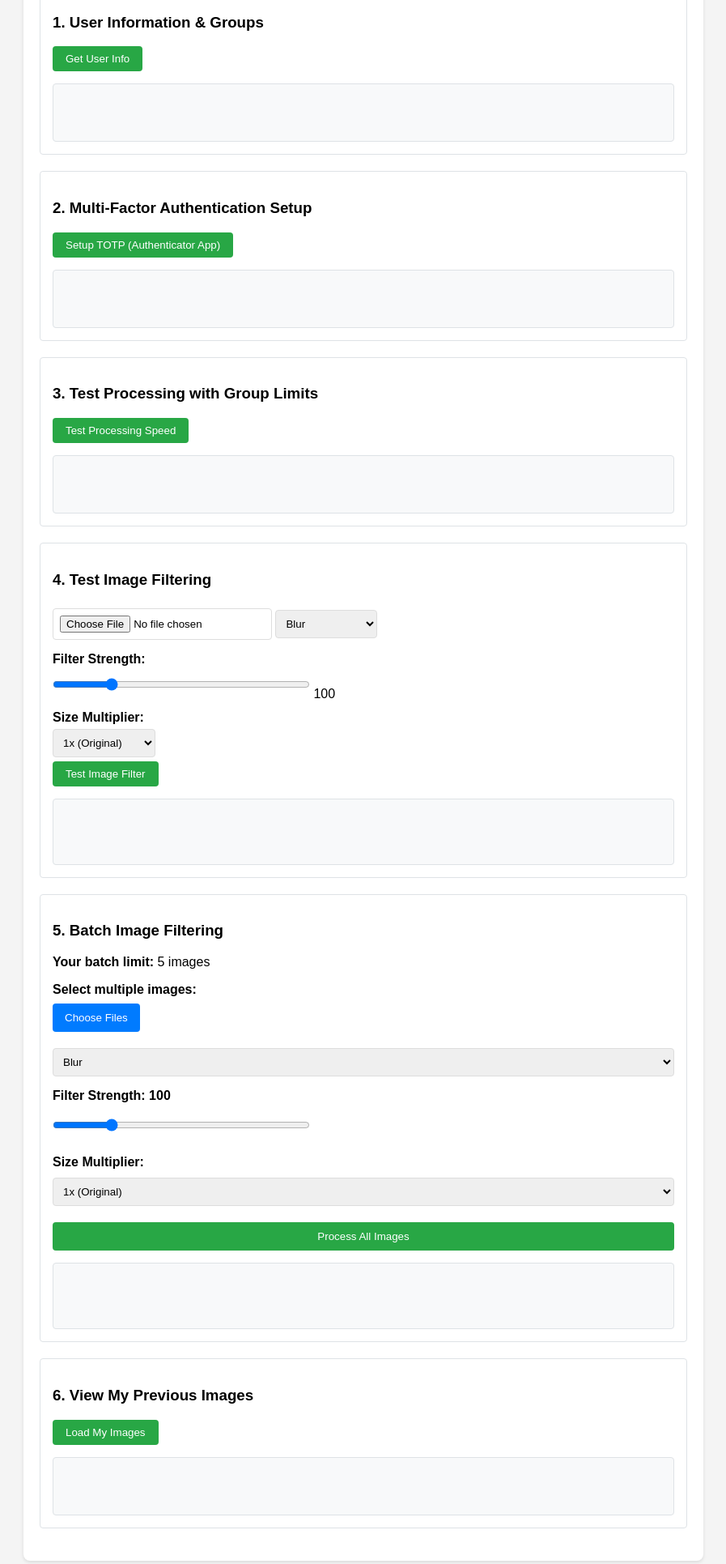
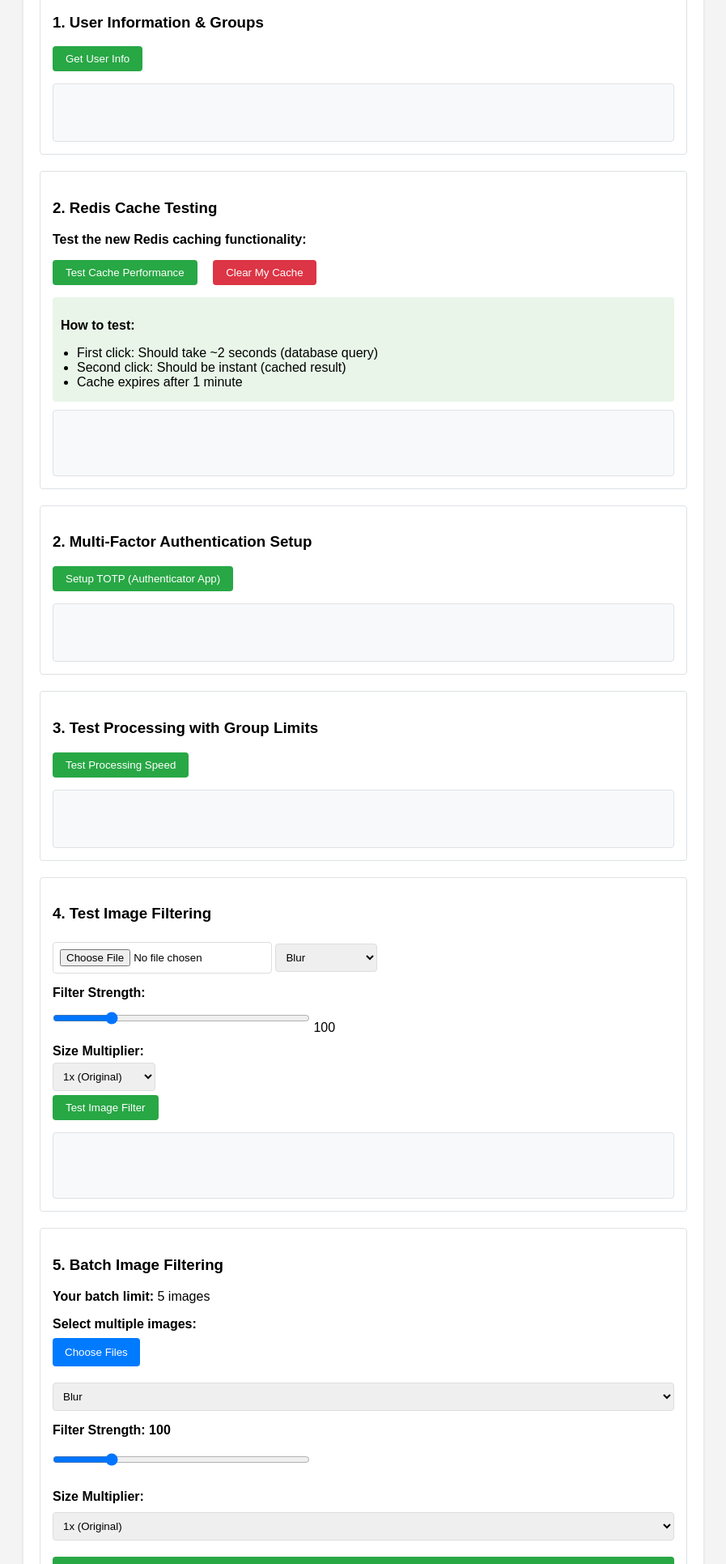
Before and after one commit to Herman-VZ/432Asses2, a Flask app: page / in a window 1280 px wide. Shown: the part 358-2289 px from the top of the page at 81% size, without its empty margins (191-1088 px from the left). Run offline with Flask 3, Linux system fonts and the light colour scheme; the visitor is signed in with stand-in values (Sample User, id 1); parts of the project's set-up code (start-up, migrations or seed data) failed here and were passed over.

Commit message:
Add files via upload

```diff
--- a/app.py
+++ b/app.py
@@ -13,6 +13,11 @@ from dynamodb_helper import DynamoDBHelper
 from cognito_helper import CognitoHelper
 import sys
 import boto3
+from redis_helper import redis_helper
+from parameter_store_helper import param_helper
+from redis_helper import redis_helper
+from parameter_store_helper import param_helper
+
 
 # Set up logging to output to stdout (Docker captures this)
 logging.basicConfig(
@@ -28,6 +33,11 @@ app = Flask(__name__)
 app.config['SECRET_KEY'] = os.environ.get('FLASK_SECRET', 'flask-super-secret-key')
 app.config['UPLOAD_FOLDER'] = 'uploads'
 app.config['MAX_CONTENT_LENGTH'] = 16 * 1024 * 1024  # 16MB max file size
+# Load configuration from Parameter Store
+app.config['BASE_URL'] = param_helper.get_param('/cab432/app/base_url', 'http://localhost:8080')
+app.config['MAX_BATCH_SIZE'] = int(param_helper.get_param('/cab432/app/max_batch_size', '10'))
+app.config['CACHE_TTL'] = int(param_helper.get_param('/cab432/app/cache_ttl', '300'))
+
 
 # Initialize AWS helpers
 s3_helper = S3Helper()
@@ -757,12 +767,17 @@ def api_batch_filter_images():
 @app.route('/api/my-images', methods=['GET'])
 @cognito_jwt_required
 def api_my_images():
-    current_user = g.cognito_user.get('cognito:username', g.cognito_user.get('username'))
+    current_user = g.cognito_user.get('cognito:username')
+    cache_key = f"user_images:{current_user}"
 
-    # Get user's images from DynamoDB
+    # Try cache first
+    cached = redis_helper.cache_get(cache_key)
+    if cached:
+        logger.info(f"✅ Cache hit for user: {current_user}")
+        return jsonify(cached), 200
+
+    # Cache miss - get from database
     user_images = db_helper.get_user_images(current_user)
-
-    # Generate presigned URLs for each image
     images_with_urls = []
     for img in user_images:
         image_url = s3_helper.generate_presigned_url(img['ImageID'], is_processed=True)
@@ -774,7 +789,73 @@ def api_my_images():
             "image_url": image_url
         })
 
+    # Cache the result
+    redis_helper.cache_set(cache_key, images_with_urls, app.config['CACHE_TTL'])
+
     return jsonify(images_with_urls), 200
+
+@app.route('/api/cache-test', methods=['GET'])
+@cognito_jwt_required
+def api_cache_test():
+    """Test endpoint to demonstrate caching"""
+    import time
+    current_user = g.cognito_user.get('cognito:username')
+    cache_key = f"test:{current_user}"
+
+    # Try cache first with better error handling
+    cached = None
+    cache_available = False
+
+    try:
+        if redis_helper.redis_client:
+            cached = redis_helper.cache_get(cache_key)
+            cache_available = True
+            if cached:
+                return jsonify({
+                    "message": "Data from cache!",
+                    "data": cached,
+                    "source": "cache",
+                    "cache_available": True
+                })
+    except Exception as e:
+        logger.error(f"Redis cache error: {e}")
+        cache_available = False
+
+    # Simulate slow database query
+    time.sleep(2)
+    test_data = {
+        "user": current_user,
+        "timestamp": time.time(),
+        "message": "This data was expensive to generate!",
+        "cache_status": "available" if cache_available else "unavailable"
+    }
+
+    # Try to cache the result
+    if cache_available:
+        try:
+            redis_helper.cache_set(cache_key, test_data, 60)
+        except Exception as e:
+            logger.error(f"Redis set error: {e}")
+
+    return jsonify({
+        "message": "Data from database (slow)",
+        "data": test_data,
+        "source": "database",
+        "cache_available": cache_available
+    })
+
+
+@app.route('/api/config', methods=['GET'])
+def api_config():
+    """Show current configuration from Parameter Store"""
+    return jsonify({
+        "base_url": app.config['BASE_URL'],
+        "max_batch_size": app.config['MAX_BATCH_SIZE'],
+        "cache_ttl": app.config['CACHE_TTL'],
+        "redis_connected": redis_helper.redis_client is not None
+    })
+
+
 
 @app.route('/api/download-image/<image_id>', methods=['GET'])
 def api_download_image(image_id):
@@ -814,6 +895,39 @@ def api_download_image(image_id):
         as_attachment=True,
         download_name=filename
     )
+
+@app.route('/api/debug-redis', methods=['GET'])
+def api_debug_redis():
+    """Debug Redis connection"""
+    try:
+        # Test basic connection
+        if not redis_helper.redis_client:
+            return jsonify({"error": "Redis client is None"}), 500
+
+        # Test ping
+        ping_result = redis_helper.redis_client.ping()
+
+        # Test simple set/get
+        test_key = "debug_test"
+        redis_helper.redis_client.set(test_key, "redis_working", ex=10)
+        retrieved = redis_helper.redis_client.get(test_key)
+
+        return jsonify({
+            "redis_client_exists": redis_helper.redis_client is not None,
+            "ping_success": ping_result,
+            "set_get_test": retrieved.decode() if retrieved else "failed",
+            "redis_host": os.environ.get('REDIS_HOST'),
+            "redis_port": os.environ.get('REDIS_PORT'),
+            "environment_loaded": bool(os.environ.get('REDIS_HOST'))
+        })
+
+    except Exception as e:
+        return jsonify({
+            "error": str(e),
+            "redis_client_exists": redis_helper.redis_client is not None,
+            "redis_host": os.environ.get('REDIS_HOST'),
+            "redis_port": os.environ.get('REDIS_PORT')
+        }), 500
 
 @app.route('/api/health', methods=['GET'])
 def api_health():
--- a/requirements.txt
+++ b/requirements.txt
@@ -7,3 +7,4 @@ gunicorn==21.2.0
 uvicorn[standard]==0.23.2
 requests==2.31.0
 python-jose==3.3.0
+redis==5.0.1
--- a/templates/index.html
+++ b/templates/index.html
@@ -168,6 +168,28 @@
                 <h3>1. User Information & Groups</h3>
                 <button onclick="testEndpoint('/api/auth/userinfo', 'GET')">Get User Info</button>
                 <div class="result" id="result-userinfo"></div>
+            </div>
+
+            <!-- Add this section after the "User Information & Groups" section -->
+            <!-- Redis Cache Testing Section - ADD THIS -->
+            <div class="endpoint">
+                <h3>2. Redis Cache Testing</h3>
+                <p><strong>Test the new Redis caching functionality:</strong></p>
+                <button onclick="testCacheEndpoint()">Test Cache Performance</button>
+                <button onclick="clearCache()" style="background: #dc3545; margin-left: 10px;">Clear My Cache</button>
+
+                <div style="background: #e8f5e8; padding: 10px; border-radius: 4px; margin: 10px 0;">
+                    <p><strong>How to test:</strong></p>
+                    <ul style="margin: 5px 0; padding-left: 20px;">
+                        <li>First click: Should take ~2 seconds (database query)</li>
+                        <li>Second click: Should be instant (cached result)</li>
+                        <li>Cache expires after 1 minute</li>
+                    </ul>
+                </div>
+
+                <div class="result" id="result-cache">
+                    <div id="cache-performance"></div>
+                </div>
             </div>
 
             <!-- MFA Setup Section -->
@@ -811,6 +833,7 @@
             document.body.removeChild(link);
         }
 
+
         function loadMyImages() {
             const resultDiv = document.getElementById('result-my-images');
             resultDiv.innerHTML = 'Loading...';
@@ -878,6 +901,107 @@
                 console.error('Full error:', error);
             });
         }
+
+        // Cache Testing Functions
+        let lastCacheTestTime = null;
+
+        function testCacheEndpoint() {
+            const resultDiv = document.getElementById('result-cache');
+            const performanceDiv = document.getElementById('cache-performance');
+            const startTime = Date.now();
+
+            resultDiv.innerHTML = 'Testing cache endpoint...';
+
+            const token = '{{ token }}';
+
+            fetch('/api/cache-test', {
+                method: 'GET',
+                headers: {
+                    'Authorization': `Bearer ${token}`,
+                    'Content-Type': 'application/json'
+                }
+            })
+            .then(response => response.json())
+            .then(data => {
+                const endTime = Date.now();
+                const responseTime = endTime - startTime;
+
+                // Calculate performance improvement
+                let performanceMsg = '';
+                if (lastCacheTestTime) {
+                    const improvement = ((lastCacheTestTime - responseTime) / lastCacheTestTime * 100).toFixed(1);
+                    performanceMsg = `<br><strong>Performance:</strong> ${responseTime}ms (${improvement}% faster than previous)`;
+                }
+                lastCacheTestTime = responseTime;
+
+                resultDiv.innerHTML = `
+                    <div style="background: ${data.source === 'cache' ? '#d4edda' : '#fff3cd'}; padding: 10px; border-radius: 4px;">
+                        <strong>Response Time:</strong> ${responseTime}ms<br>
+                        <strong>Source:</strong> ${data.source}<br>
+                        <strong>Data:</strong> ${JSON.stringify(data.data, null, 2)}
+                        ${performanceMsg}
+                    </div>
+                `;
+
+                // Update performance history
+                updatePerformanceHistory(responseTime, data.source);
+            })
+            .catch(error => {
+                resultDiv.innerHTML = `Error: ${error}`;
+            });
+        }
+
+        function clearCache() {
+            const resultDiv = document.getElementById('result-cache');
+            resultDiv.innerHTML = 'Clearing cache...';
+
+            const token = '{{ token }}';
+            const currentUser = '{{ current_user }}';
+
+            // This would need a backend endpoint to clear cache
+            // For now, we'll just reset the performance tracking
+            lastCacheTestTime = null;
+
+            // Simulate cache clear by making a new request that will bypass cache
+            resultDiv.innerHTML = 'Cache cleared locally. Next test will hit the database.';
+
+            // Add a visual indicator
+            setTimeout(() => {
+                const indicator = document.createElement('div');
+                indicator.style.background = '#17a2b8';
+                indicator.style.color = 'white';
+                indicator.style.padding = '5px';
+                indicator.style.marginTop = '10px';
+                indicator.style.borderRadius = '4px';
+                indicator.textContent = '✅ Cache cleared. Next call will be slow.';
+                resultDiv.appendChild(indicator);
+            }, 500);
+        }
+
+        function updatePerformanceHistory(responseTime, source) {
+            const performanceDiv = document.getElementById('cache-performance');
+            if (!performanceDiv.innerHTML) {
+                performanceDiv.innerHTML = '<h4>Performance History:</h4><ul id="performance-list"></ul>';
+            }
+
+            const list = document.getElementById('performance-list') || performanceDiv.querySelector('ul');
+            const listItem = document.createElement('li');
+
+            const time = new Date().toLocaleTimeString();
+            const sourceIcon = source === 'cache' ? '⚡' : '🐌';
+
+            listItem.innerHTML = `${sourceIcon} ${time}: ${responseTime}ms (${source})`;
+            list.appendChild(listItem);
+
+            // Keep only last 5 entries
+            const items = list.getElementsByTagName('li');
+            if (items.length > 5) {
+                list.removeChild(items[0]);
+            }
+        }
+
+
+
     </script>
     <script src="https://cdnjs.cloudflare.com/ajax/libs/qrcodejs/1.0.0/qrcode.min.js"></script>
 </body>
```
Also changed, not shown: docker-compose.yml (+18 -1 lines), parameter_store_helper.py (added, +26 -0 lines), redis_helper.py (added, +58 -0 lines), 3 other files.
